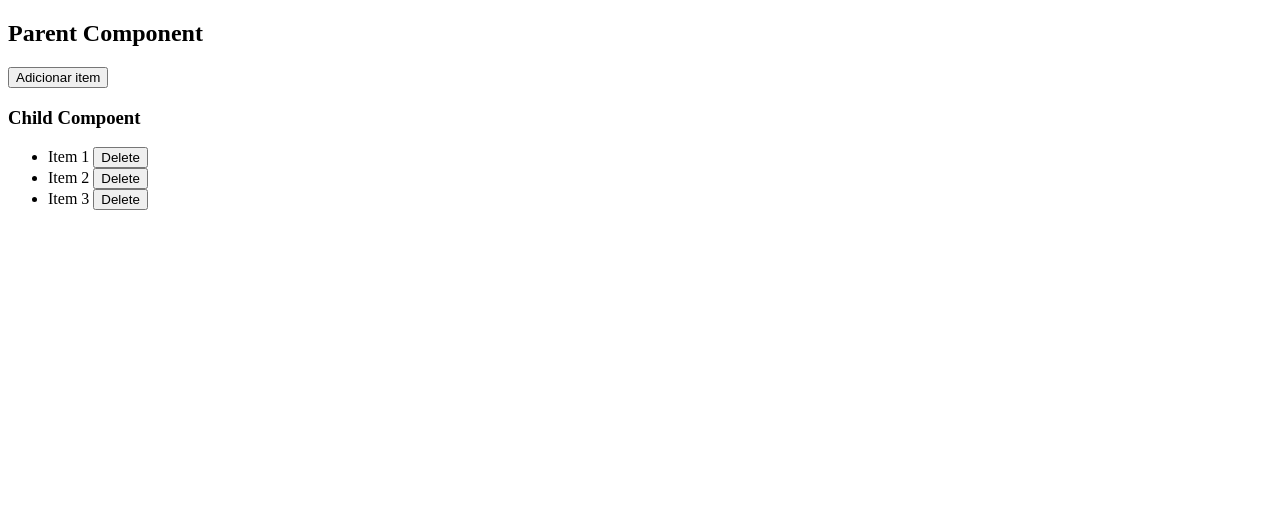
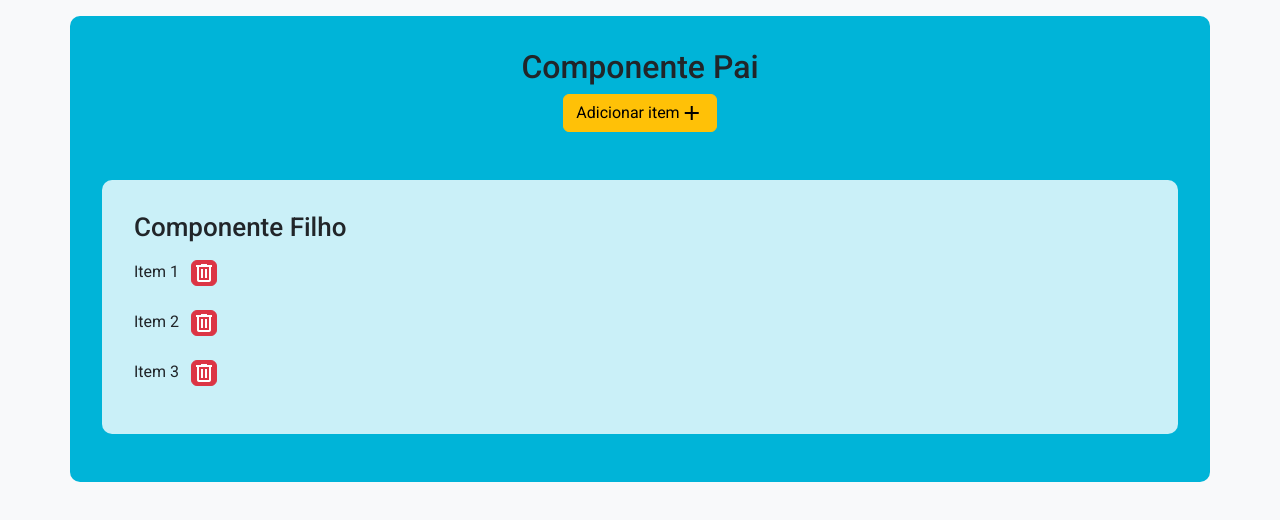
Before and after one commit to gesielbr/inputOutputAng18, an Angular app: page / in a window 1280 px wide. Shown: the top 520 px of the page. Built offline with nearby package versions, Linux system fonts and the light colour scheme.

Commit message:
bootstrap

```diff
--- a/angular.json
+++ b/angular.json
@@ -16,9 +16,7 @@
             "outputPath": "dist/input-output-ang18",
             "index": "src/index.html",
             "browser": "src/main.ts",
-            "polyfills": [
-              "zone.js"
-            ],
+            "polyfills": ["zone.js"],
             "tsConfig": "tsconfig.app.json",
             "assets": [
               {
@@ -27,9 +25,12 @@
               }
             ],
             "styles": [
-              "src/styles.css"
+              "src/styles.css",
+              "node_modules/bootstrap/dist/css/bootstrap.min.css"
             ],
-            "scripts": [],
+            "scripts": [
+              "node_modules/bootstrap/dist/js/bootstrap.bundle.min.js"
+            ],
             "server": "src/main.server.ts",
             "prerender": true,
             "ssr": {
@@ -78,10 +79,7 @@
         "test": {
           "builder": "@angular-devkit/build-angular:karma",
           "options": {
-            "polyfills": [
-              "zone.js",
-              "zone.js/testing"
-            ],
+            "polyfills": ["zone.js", "zone.js/testing"],
             "tsConfig": "tsconfig.spec.json",
             "assets": [
               {
@@ -89,9 +87,7 @@
                 "input": "public"
               }
             ],
-            "styles": [
-              "src/styles.css"
-            ],
+            "styles": ["src/styles.css"],
             "scripts": []
           }
         }
--- a/package.json
+++ b/package.json
@@ -21,6 +21,7 @@
     "@angular/platform-server": "^18.0.0",
     "@angular/router": "^18.0.0",
     "@angular/ssr": "^18.0.2",
+    "bootstrap": "^5.3.3",
     "express": "^4.18.2",
     "rxjs": "~7.8.0",
     "tslib": "^2.3.0",
--- a/src/app/app.component.css
+++ b/src/app/app.component.css
@@ -0,0 +1,19 @@
+.container {
+  border-radius: 10px;
+  margin: 1rem auto;
+  padding: 2rem;
+  background-color: #00b4d8;
+  .parent-element {
+    .title {
+      font-size: clamp(1rem, 0.7083rem + 1.5556vw, 1.875rem);
+      margin-bottom: 1rem;
+    }
+    .ng-destoy-info {
+      margin: 0;
+    }
+  }
+}
+
+.btn {
+  display: flex;
+}
--- a/src/app/app.component.html
+++ b/src/app/app.component.html
@@ -1,7 +1,23 @@
-<h2>Parent Component</h2>
-<button (click)="addItem()">Adicionar item</button>
-<app-child
-  *ngIf="itemsArr.length > 0"
-  [items]="itemsArr"
-  (itemDeleted)="deleteItem($event)"
-></app-child>
+<div class="container">
+  <div class="row parent-element">
+    <div class="col-12 text-center">
+      <h2>Componente Pai</h2>
+    </div>
+    <div class="col-12 d-flex justify-content-center">
+      <button class="btn btn-warning" (click)="addItem()">
+        Adicionar item <span class="material-symbols-outlined"> add </span>
+      </button>
+    </div>
+    <div class="col-12 my-3">
+      <p class="ng-destoy-info" *ngIf="!itemsArr.length">
+        Component filho foi destruído por meio do ngOnDestroy()
+      </p>
+    </div>
+  </div>
+
+  <app-child
+    *ngIf="itemsArr.length > 0"
+    [items]="itemsArr"
+    (itemDeleted)="deleteItem($event)"
+  ></app-child>
+</div>
--- a/src/child/child.component.css
+++ b/src/child/child.component.css
@@ -0,0 +1,16 @@
+.container {
+  margin: 1rem auto;
+  background-color: #caf0f8;
+  border-radius: 10px;
+  padding: 2rem;
+  font-size: clamp(0.75rem, 0.6667rem + 0.4444vw, 1rem);
+  .title {
+    font-size: clamp(1rem, 0.7917rem + 1.1111vw, 1.625rem);
+  }
+}
+
+.btn-delete {
+  padding: 0;
+  line-height: 0;
+  margin-left: 0.5rem;
+}
--- a/src/child/child.component.html
+++ b/src/child/child.component.html
@@ -1,9 +1,20 @@
-<div>
-  <h3>Child Compoent</h3>
-  <ul>
-    <li *ngFor="let item of items; let i = index">
-      {{ item }}
-      <button type="button" (click)="deleteIndex(i)">Delete</button>
-    </li>
-  </ul>
+<div class="container">
+  <div class="row gy-2 child-element">
+    <div class="col">
+      <h3 class="title">Componente Filho</h3>
+    </div>
+    <div class="col-12" *ngFor="let item of items; let i = index">
+      <p>
+        {{ item }}
+        <button
+          class="btn btn-danger btn-delete"
+          type="button"
+          (click)="deleteIndex(i)"
+          title="Deletar item"
+        >
+          <span class="material-symbols-outlined"> delete </span>
+        </button>
+      </p>
+    </div>
+  </div>
 </div>
--- a/src/index.html
+++ b/src/index.html
@@ -1,11 +1,34 @@
-<!doctype html>
+<!DOCTYPE html>
 <html lang="en">
   <head>
-  <meta charset="utf-8">
+    <meta charset="utf-8" />
     <title>InputOutputAng18</title>
-  <base href="/">
-  <meta name="viewport" content="width=device-width, initial-scale=1">
-  <link rel="icon" type="image/x-icon" href="favicon.ico">
+    <base href="/" />
+    <meta name="viewport" content="width=device-width, initial-scale=1" />
+    <link rel="icon" type="image/x-icon" href="favicon.ico" />
+    <link
+      rel="stylesheet"
+      href="https://fonts.googleapis.com/css2?family=Material+Symbols+Outlined:opsz,wght,FILL,GRAD@24,400,0,0"
+    />
+    <link
+      rel="stylesheet"
+      href="https://fonts.googleapis.com/css2?family=Material+Symbols+Outlined:opsz,wght,FILL,GRAD@24,400,0,0"
+    />
+    <link
+      href="https://fonts.googleapis.com/css2?family=Roboto:wght@400;500;700&display=swap"
+      rel="stylesheet"
+    />
+    <style>
+      * {
+        font-family: "Roboto", sans-serif;
+        -webkit-font-smoothing: antialiased; /* Para Chrome, Safari */
+        -moz-osx-font-smoothing: grayscale; /* Para Firefox em macOS */
+        font-smooth: always; /* Pode funcionar em alguns navegadores */
+      }
+      body {
+        background-color: #f8f9fa !important;
+      }
+    </style>
   </head>
   <body>
     <app-root></app-root>
```
Also changed, not shown: 1 other file (tests, documents, lock files or other folders). Lines whose indentation alone changed are shown as unchanged.
